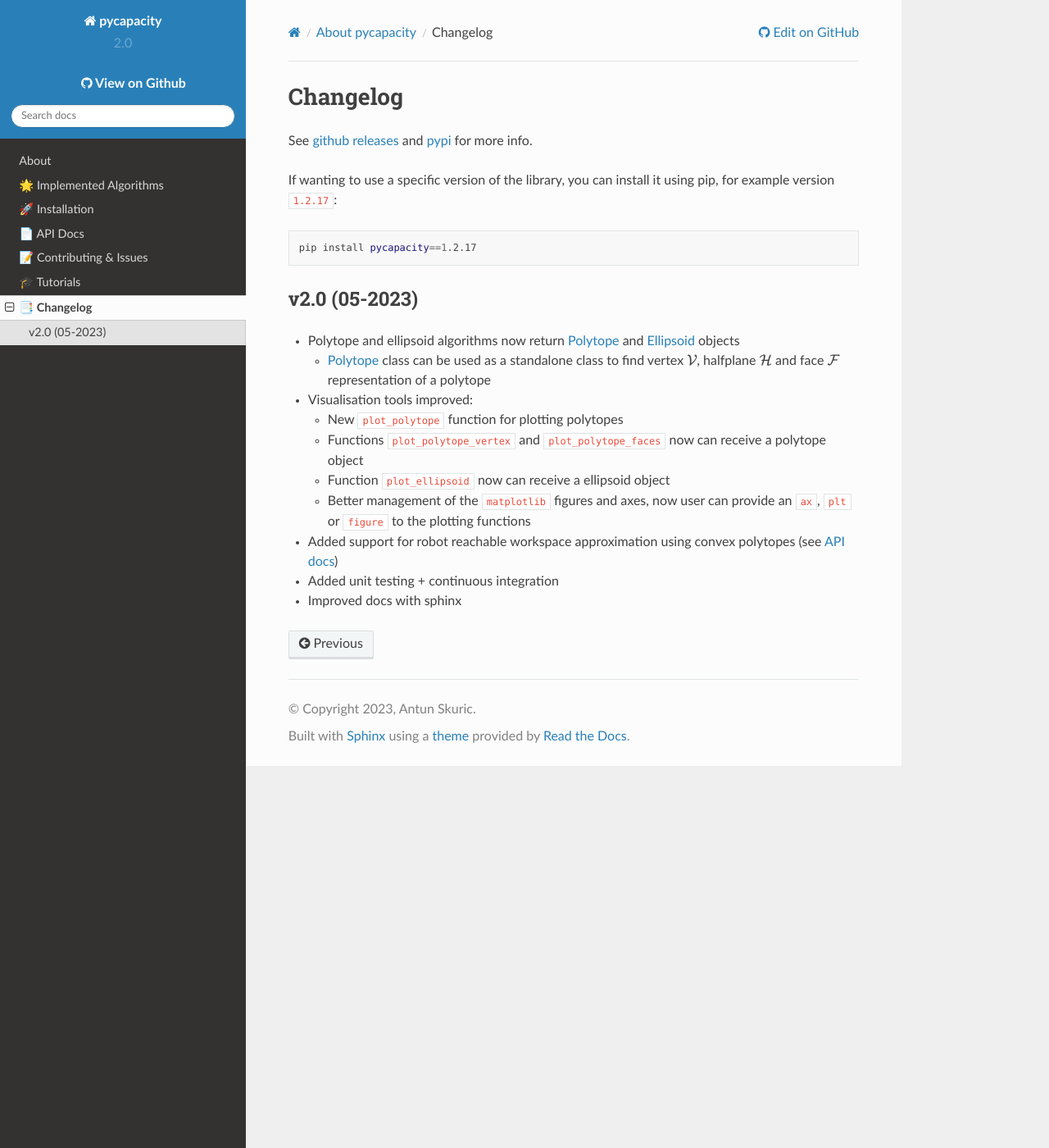
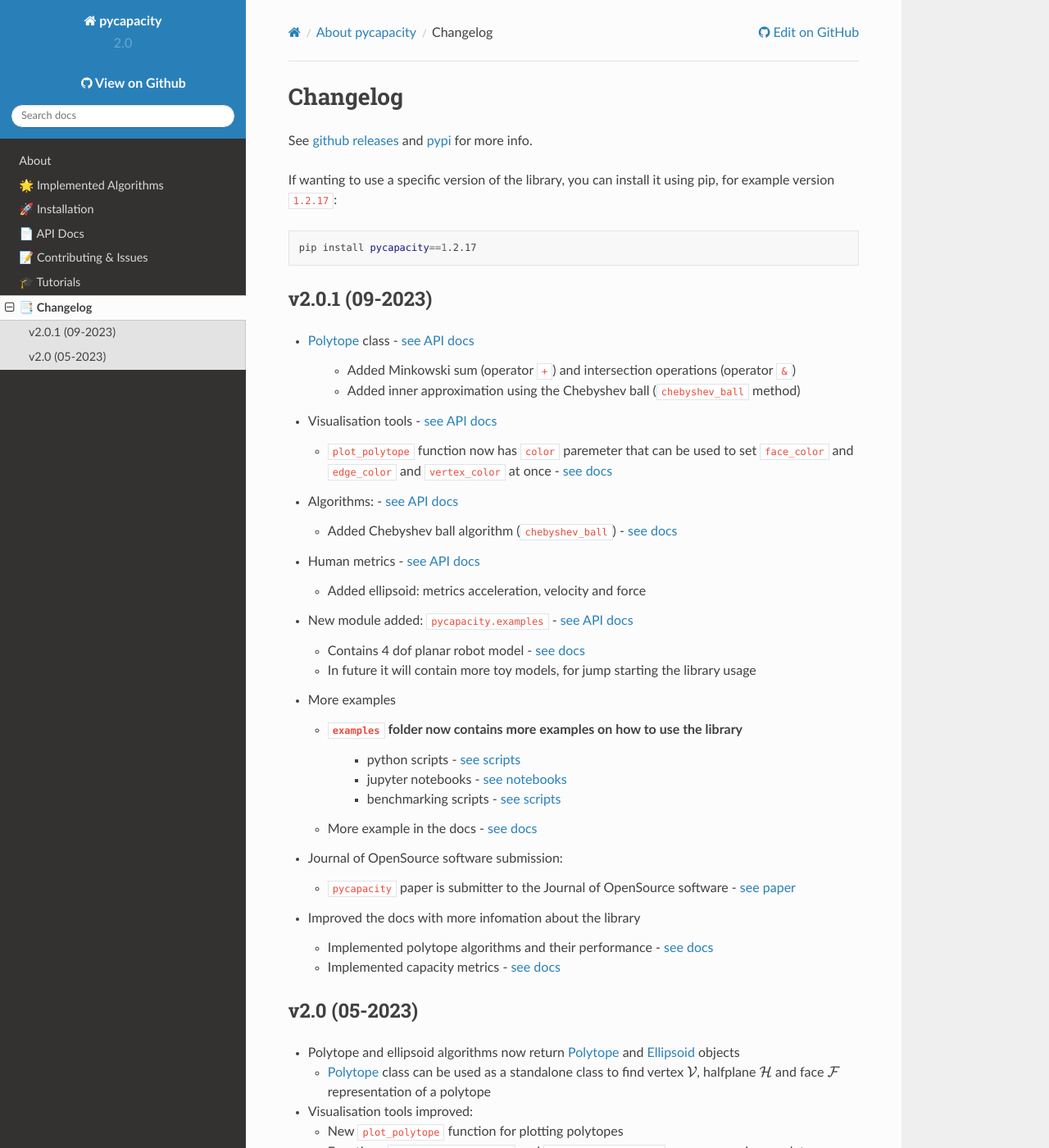
Before and after one commit to auctus-team/pycapacity, a Sphinx documentation site: the page built from docs/source/changelog.rst, in a window 1280 px wide and 1400 px high. Shown: the whole window at 82% size. Built offline with Sphinx 7.4.7 and the Read the Docs theme 2.0.0, drawn with Linux system fonts in a browser that asks for light colours; pages that are not in the unit, such as notebooks, are missing from menus.

Commit message:
added changelog

```diff
--- a/docs/source/changelog.rst
+++ b/docs/source/changelog.rst
@@ -9,6 +9,51 @@
 .. code:: shell
 
   pip install pycapacity==1.2.17
+
+
+v2.0.1 (09-2023)
+--------------
+
+* `Polytope <pycapacity.polytope.html#pycapacity.objects.Polytope>`_  class  - `see API docs <pycapacity.polytope.html#pycapacity.objects>`_
+
+   * Added Minkowski sum (operator ``+``) and intersection operations (operator ``&``)
+   * Added inner approximation using the Chebyshev ball (``chebyshev_ball`` method)
+
+* Visualisation tools - `see API docs <pycapacity.visual.html#pycapacity.visual>`_
+
+  * ``plot_polytope`` function now has ``color`` paremeter that can be used to set ``face_color`` and ``edge_color`` and ``vertex_color`` at once - `see docs <pycapacity.visual.html#pycapacity.visual.plot_polytope>`_
+
+* Algorithms: - `see API docs <pycapacity.algorithms.html#pycapacity.algorithms>`_
+
+  * Added Chebyshev ball algorithm (``chebyshev_ball``) - `see docs <pycapacity.algorithms.html#pycapacity.algorithms.chebyshev_ball>`_
+
+
+* Human metrics - `see API docs <pycapacity.human.html#pycapacity.human>`_
+
+  * Added ellipsoid: metrics acceleration, velocity and force
+
+* New module added: ``pycapacity.examples`` - `see API docs <pycapacity.examples.html#pycapacity.examples>`_
+
+  * Contains 4 dof planar robot model - `see docs <pycapacity.examples.html#pycapacity.examples.planar_robot>`_
+  * In future it will contain more toy models, for jump starting the library usage
+
+* More examples
+
+  * ``examples`` folder now contains more examples on how to use the library
+      * python scripts - `see scripts <https://github.com/auctus-team/pycapacity/tree/master/examples/scripts>`_
+      * jupyter notebooks - `see notebooks <https://github.com/auctus-team/pycapacity/tree/master/examples/scripts>`_
+      * benchmarking scripts - `see scripts <https://github.com/auctus-team/pycapacity/tree/master/examples/scripts/benchmarking/>`_
+
+  * More example in the docs - `see docs <examples/index.html>`_
+
+* Journal of OpenSource software submission:
+
+  * ``pycapacity`` paper is submitter to the Journal of OpenSource software - `see paper <https://joss.theoj.org/papers/73f155afc0dfa7730792639ac374b348>`_
+
+* Improved the docs with more infomation about the library
+
+  * Implemented polytope algorithms and their performance - `see docs <algorithms.html>`_
+  * Implemented capacity metrics - `see docs <README.html>`_
 
 
 v2.0 (05-2023)
```
